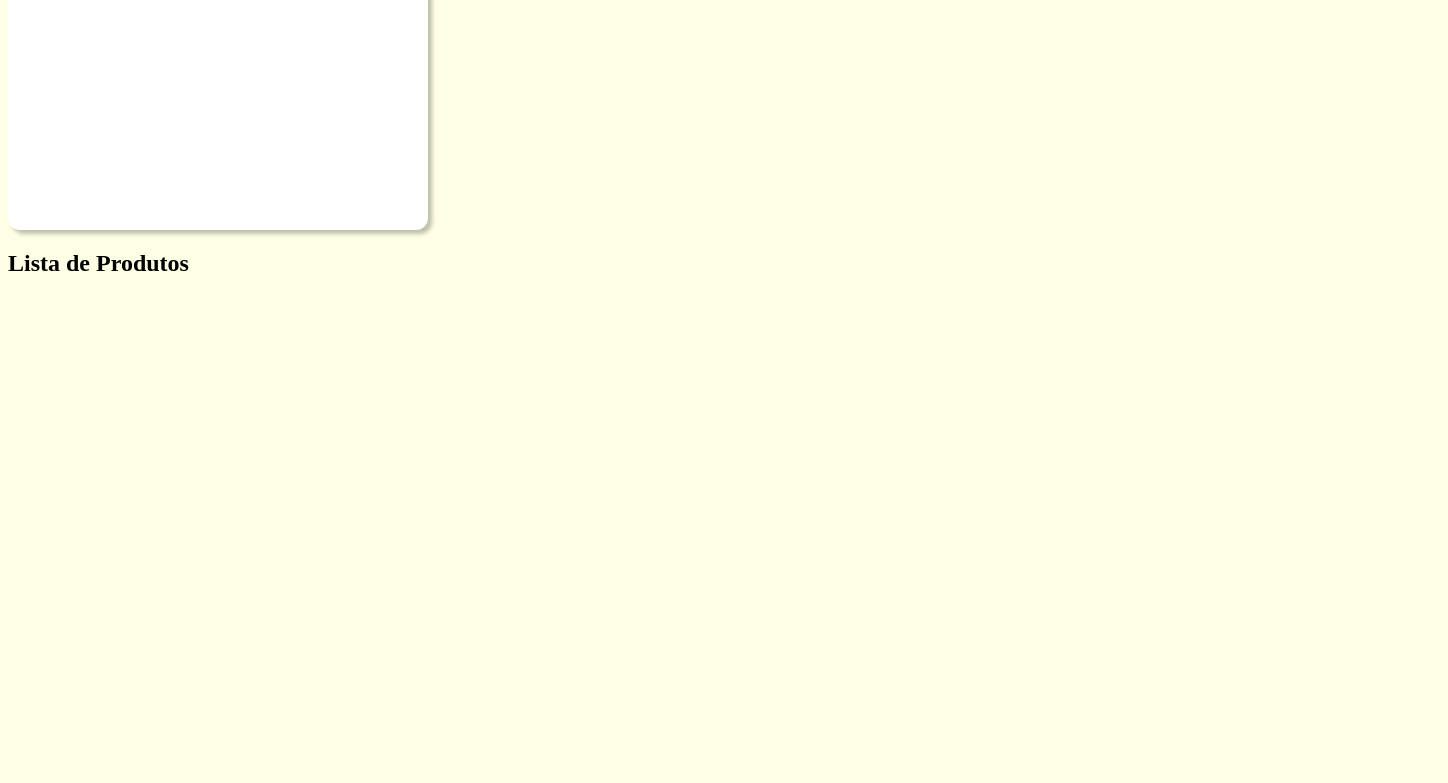
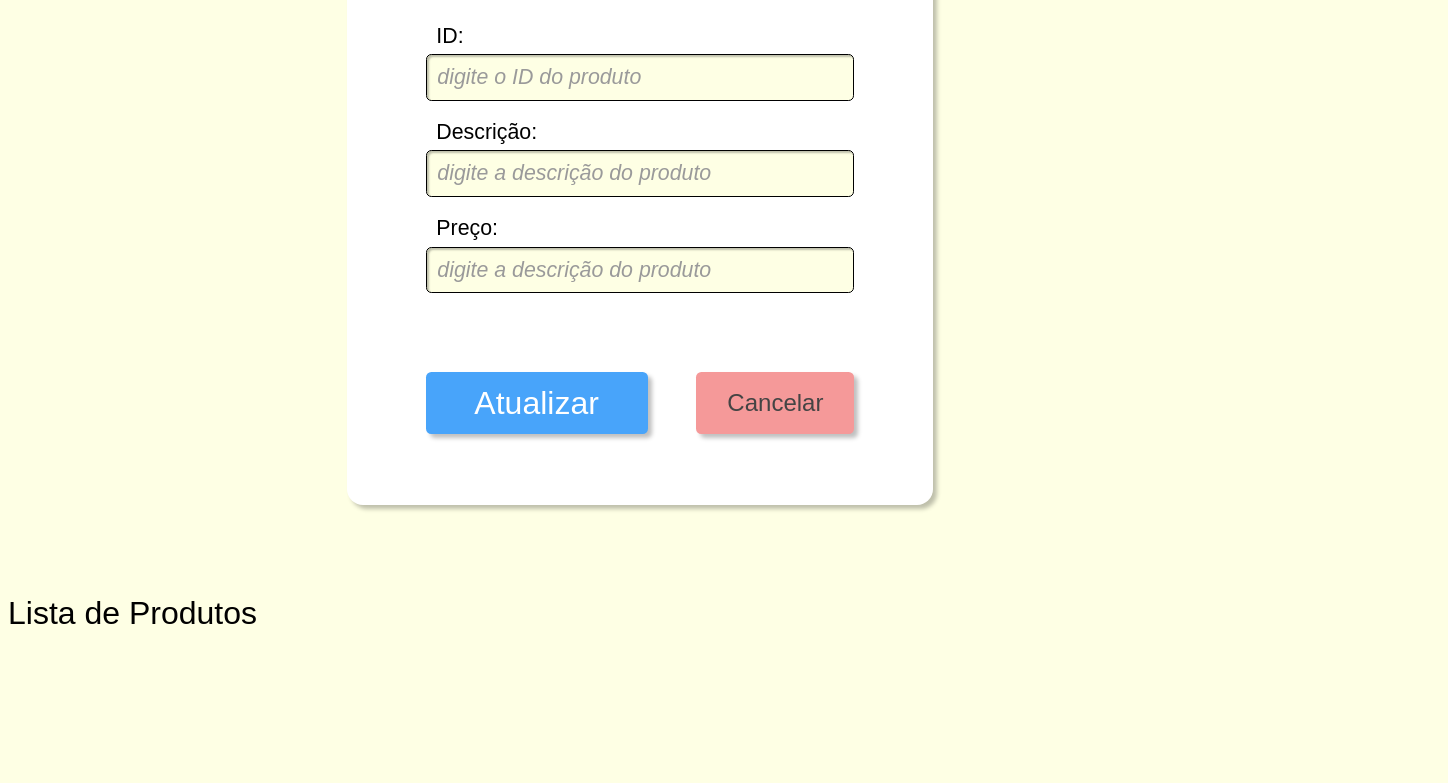
Before and after one commit to haalfking/requisicao-resposta-api, a website: page update-com-put.html in a window 1280 px wide. Shown: the part 315-1098 px from the top of the page, 1448 px wide, since content can reach past the window. Before the commit the page ends 1040 px from the top, so only its background shows below. Drawn offline with Linux system fonts and the light colour scheme; no server answers.

Commit message:
arrumando lista

```diff
--- a/assets/styles/style.css
+++ b/assets/styles/style.css
@@ -1,25 +1,216 @@
-body {
-    width: 1440px;
-    height: 1024px;
-    background: #FEFFE4;
+
+
+:root {
+    font-family: 'Ubuntu', sans-serif;
+    font-size: 16pt;
+    --background-color: #FEFFE4;
 }
 
-.formulario{
-    width: 420px;
-    height: 439px;
-    flex-shrink: 0;
-    border-radius: 12px;
-    background: #FFF;
-    box-shadow: 4px 4px 4px 0px rgba(0, 0, 0, 0.25);
+body {
+    display: flex;
+    flex-direction: column;
+    align-items: center;
+    background-color: var(--background-color);
 }
 
-.entrada-formulario{
-    width: 304px;
-    height: 34px;
-    flex-shrink: 0;
-    border-radius: 4px;
+.titulo-pagina {
+    margin: 2.8rem auto;
+    font-size: 2rem;
+    font-weight: 400;
+}
+
+/* FORMULÁRIO */
+
+.formulario {
+    background-color: #fff;
+    padding: 1.4rem 3.7rem;
+    border-radius: 0.75rem;
+    box-shadow: 4px 4px 4px 0px rgba(0, 0, 0, 0.25);
+    margin: 0 auto 3rem;
+}
+
+.formulario-update input[type="text"] {
+    border-radius: 0.25rem;
     border: 1px solid #000;
-    background: #FEFFE4;
+    background-color: var(--background-color);
     box-shadow: 2px 2px 2px 0px rgba(0, 0, 0, 0.25) inset;
+    width: 19rem;
+    height: 2.1rem;
+    padding: 0 .5rem;
+    font-size: 1rem;
+    font-family: 'Ubuntu', sans-serif;
+    line-height: 1;
+}
 
+.formulario-update input[type="text"]::placeholder {
+    font-style: italic;
+    font-size: 1rem;
+    color: #9A9A9A;
 }
+
+.titulo-formulario {
+    font-size: 1.5rem;
+    margin-bottom: 1.8rem;
+    font-weight: 400;
+    text-align: center;
+}
+
+.entrada-formulario {
+    display: flex;
+    flex-direction: column;
+    margin-bottom: 0.9rem;
+}
+
+.formulario-update label {
+    font-size: 1rem;
+    padding-left: .5rem;
+    margin-bottom: .25rem;
+}
+
+.botoes-formulario {
+    margin: 3.7rem auto 1.9rem;
+    display: flex;
+    justify-content: space-between;
+    align-items: center;
+}
+
+.bt-confirmar {
+    width: 10.4rem;
+    height: 2.9rem;
+    border-radius: 0.25rem;
+    background: #48A4FA;
+    box-shadow: 4px 4px 4px 0px rgba(0, 0, 0, 0.25);
+    color: #FFF;
+    text-align: center;
+    font-family: 'Ubuntu', sans-serif;
+    font-size: 1.5rem;
+    font-style: normal;
+    font-weight: 400;
+    line-height: normal;
+    border: none;
+}
+
+.bt-confirmar:disabled {
+    background: #CAE6FF;
+}
+
+.bt-confirmar:enabled:hover,
+.bt-confirmar:enabled:active {
+    background: #007BED;
+}
+
+.bt-cancelar {
+    width: 7.4rem;
+    height: 2.9rem;
+    border-radius: 0.25rem;
+    background: #F59999;
+    box-shadow: 4px 4px 4px 0px rgba(0, 0, 0, 0.25);
+    color: #444;
+    text-align: center;
+    font-family: 'Ubuntu', sans-serif;
+    font-size: 1.125rem;
+    font-style: normal;
+    font-weight: 400;
+    line-height: normal;
+    border: none;
+}
+
+.bt-cancelar:disabled {
+    background: #FFE2E2;
+}
+
+.bt:enabled {
+    cursor: pointer;
+}
+
+.bt:disabled {
+    cursor: not-allowed;
+    box-shadow: none;
+}
+
+.bt-cancelar:enabled:hover,
+.bt-cancelar:enabled:active {
+    background: #FF5F5F;
+}
+
+.bt-confirmar:enabled:active,
+.bt-cancelar:enabled:active {
+    box-shadow: 4px 4px 4px 0px rgba(0, 0, 0, 0.25) inset;
+}
+
+/* PRODUTOS */
+
+#listaProdutos {
+    width: 100%;
+    padding: 0 3.4rem;
+    margin-bottom: 5.7rem;
+}
+
+.titulo-lista {
+    font-size: 1.5rem;
+    font-weight: 400;
+    margin-bottom: 1rem;
+}
+
+.produto {
+    display: flex;
+    flex-direction: row;
+    justify-content: space-between;
+    align-items: center;
+    list-style: none;
+    border-bottom: 1px solid #000;
+    line-height: 2.6875rem;
+    margin-bottom: .25rem;
+}
+
+.produto:nth-child(even) {
+    background: #fff;
+}
+
+.produto:nth-child(odd) {
+    background: #fff1c1;
+}
+
+.produto li:nth-child(1) {
+    text-align: start;
+    margin-left: 2.4rem;
+    width: 10rem;
+}
+
+.produto li:nth-child(2) {
+    text-align: start;
+    width: 70%;
+}
+
+.produto li:nth-child(3) {
+    text-align: end;
+    width: 10rem;
+    margin-right: 2.4rem;
+}
+
+.delete-button {
+    color: red;
+}
+
+/* NAVBAR */
+
+.navbar {
+    background-color: beige;
+}
+
+.navbar ul {
+    margin: 0;
+    padding: 20px;
+    display: flex;
+    justify-content: space-between;
+}
+
+.navbar li {
+    list-style: none;
+    text-align: center;
+}
+
+.navbar a {
+    color: #000;
+    text-decoration: none;
+}
--- a/update-com-put.html
+++ b/update-com-put.html
@@ -16,21 +16,21 @@
 
       <h3 class="titulo-formulario">Alteração de Produtos</h3>
 
-      <form class="formulario-update" action="" method="post">
+      <form class="formulario-update" action="" method="">
 
         <div class="entrada-formulario">
          <label for="id">ID:</label>
          <input type="text" id="id" placeholder="digite o ID do produto" >
         </div>
 
-        <div class="">
+        <div class="entrada-formulario">
          <label for="descricao">Descrição:</label>
          <input type="text" id="descricao" placeholder="digite a descrição do produto">
         </div>
 
-        <div class="">
-         <label class="child" for="preco">Preço:</label>
-         <input class="input" type="text" id="preco" placeholder="digite a descrição do produto">
+        <div class="entrada-formulario">
+         <label for="preco">Preço:</label>
+         <input type="text" id="preco" placeholder="digite a descrição do produto">
         </div>
 
         <div class="botoes-formulario">
@@ -62,12 +62,15 @@
           }
        });
 
+       if(idPreenchido === true)
+
        document.querySelector('#btAtualizar').addEventListener('click',()=>{
 
         const dados = {
             'id': null,
             'descricao': document.querySelector('#descricao').value,
-            'preco': document.querySelector('#preco').value
+            'preco': document.querySelector('#preco').value,
+            'atualizado': true
         }
 
         const id = document.querySelector('#id').value;
@@ -83,14 +86,14 @@
         .then(resposta => {
             if(resposta.ok) {
                 alert('produto atualizado');
-                Location.reload();
+                location.reload();
             }
         });
 
        });
-
+            //busca os produtos
             fetch('http://localhost:3000/produtos',{
-            method: 'get',
+            method: 'GET',
             headers: {
                 'content-type':'application/json'
             }
@@ -99,7 +102,7 @@
               .then(resposta => {
 
 
-        for(let i=0; i< resposta.length; i++){
+        for(let i = 0; i< resposta.length; i++){
 
             const ul = document.createElement('ul');
             ul.classList.add('produto');
@@ -111,6 +114,7 @@
             const liId = document.createElement('li');
             liId.setAttribute('data-produto','id');
             liId.innerHTML = resposta[i].id;
+            liId.classList.add('produto-id');
 
             const liDescricao = document.createElement('li');
             liDescricao.setAttribute('data-produto','descricao');
@@ -118,7 +122,7 @@
 
             const liPreco = document.createElement('li');
             liPreco.setAttribute('data-produto','preco');
-            lipreco.innerHTML = resposta[i].preco;
+            liPreco.innerHTML = resposta[i].preco;
 
             ul.append(liId, liDescricao, liPreco);
 
```
